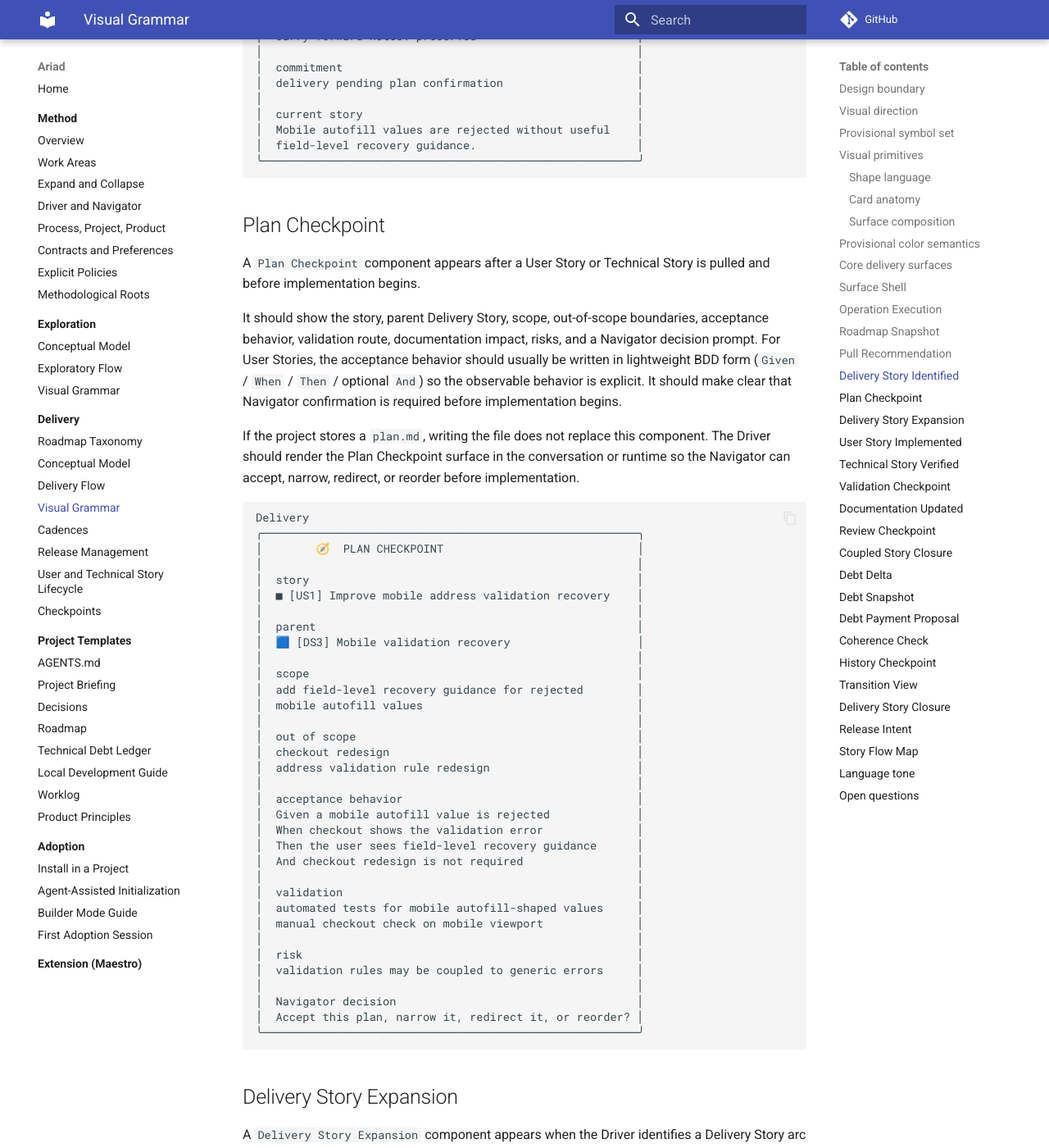
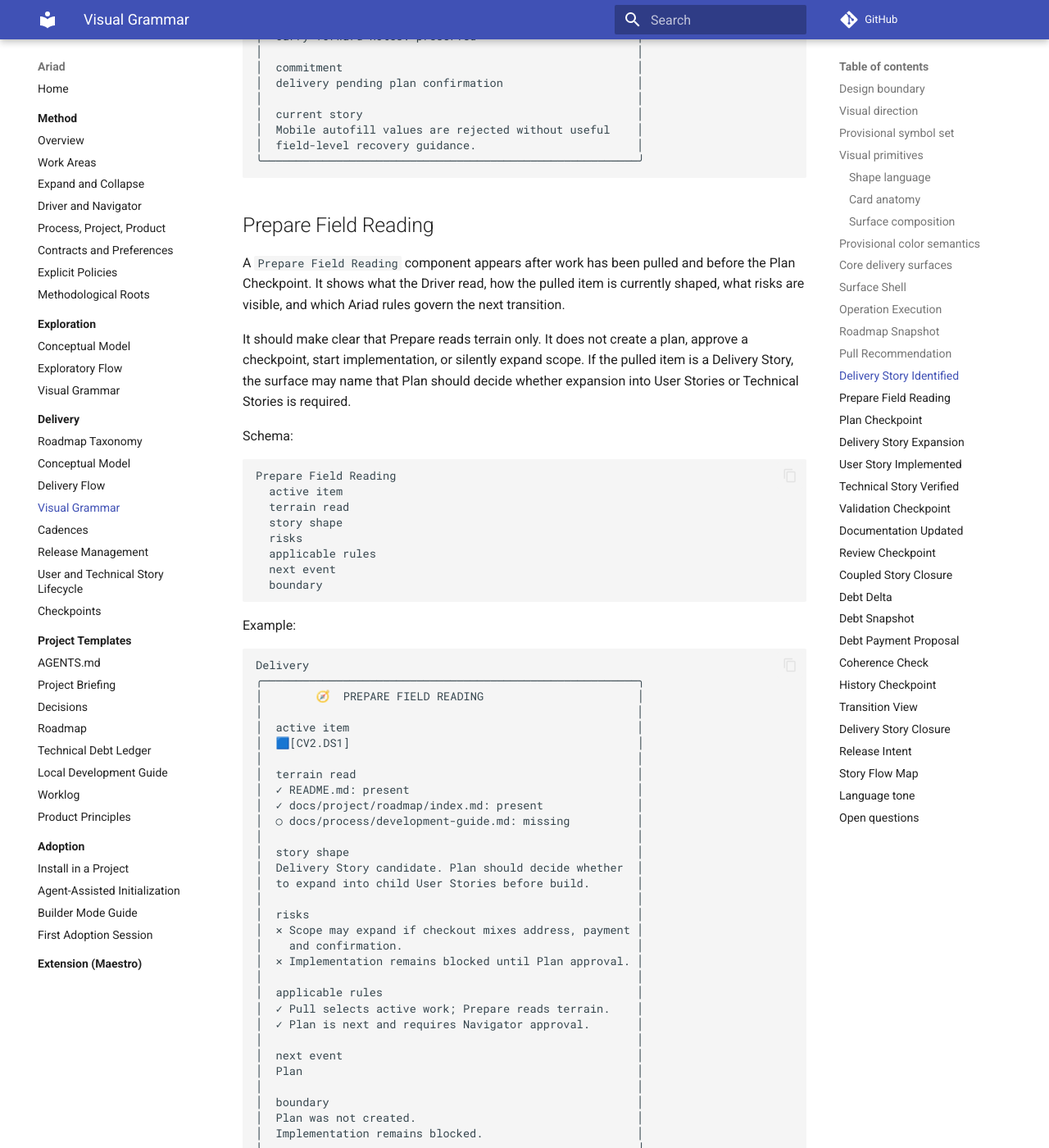
Before and after one commit to henriquebastos/ariad, an MkDocs documentation site: the page built from docs/delivery/visual-grammar.md, in a window 1280 px wide and 1400 px high, scrolled down 10274 px. Shown: the whole window at 82% size. Built offline with MkDocs 1.6.1 and Material for MkDocs 9.7.7, drawn with Linux system fonts in a browser that asks for light colours; comment, search, counter and statistics services are not loaded.

Commit message:
Document Prepare field reading surface
Add the Ariad visual grammar surface used after Pull and before Plan so runtime Prepare rendering has a canonical method reference without implying that Prepare creates a plan or starts implementation.

````diff
--- a/docs/delivery/visual-grammar.md
+++ b/docs/delivery/visual-grammar.md
@@ -470,6 +470,62 @@ Delivery
 │  current story                                         │
 │  Mobile autofill values are rejected without useful    │
 │  field-level recovery guidance.                        │
+╰────────────────────────────────────────────────────────╯
+```
+
+## Prepare Field Reading
+
+A `Prepare Field Reading` component appears after work has been pulled and before the Plan Checkpoint. It shows what the Driver read, how the pulled item is currently shaped, what risks are visible, and which Ariad rules govern the next transition.
+
+It should make clear that Prepare reads terrain only. It does not create a plan, approve a checkpoint, start implementation, or silently expand scope. If the pulled item is a Delivery Story, the surface may name that Plan should decide whether expansion into User Stories or Technical Stories is required.
+
+Schema:
+
+```text
+Prepare Field Reading
+  active item
+  terrain read
+  story shape
+  risks
+  applicable rules
+  next event
+  boundary
+```
+
+Example:
+
+```text
+Delivery
+╭────────────────────────────────────────────────────────╮
+│        🧭  PREPARE FIELD READING                       │
+│                                                        │
+│  active item                                           │
+│  🟦[CV2.DS1]                                           │
+│                                                        │
+│  terrain read                                          │
+│  ✓ README.md: present                                  │
+│  ✓ docs/project/roadmap/index.md: present              │
+│  ○ docs/process/development-guide.md: missing          │
+│                                                        │
+│  story shape                                           │
+│  Delivery Story candidate. Plan should decide whether  │
+│  to expand into child User Stories before build.       │
+│                                                        │
+│  risks                                                 │
+│  ✕ Scope may expand if checkout mixes address, payment │
+│    and confirmation.                                   │
+│  ✕ Implementation remains blocked until Plan approval. │
+│                                                        │
+│  applicable rules                                      │
+│  ✓ Pull selects active work; Prepare reads terrain.    │
+│  ✓ Plan is next and requires Navigator approval.       │
+│                                                        │
+│  next event                                            │
+│  Plan                                                  │
+│                                                        │
+│  boundary                                              │
+│  Plan was not created.                                 │
+│  Implementation remains blocked.                       │
 ╰────────────────────────────────────────────────────────╯
 ```
 
````
